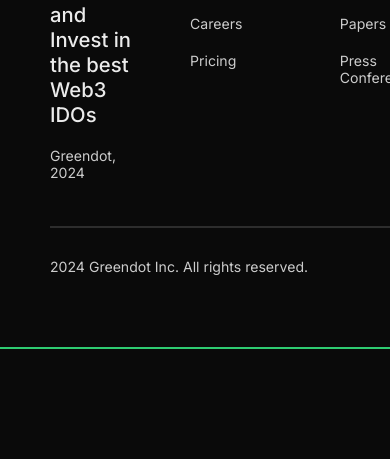
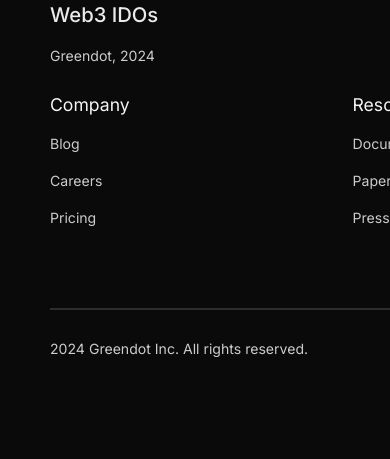
Before and after one commit to Prod-Moon/GreenDot, a plain HTML site: page index.html in a window 390 px wide. Shown: the part 6878-7337 px from the top of the page. Before the commit the page ends 7257 px from the top, so only its background shows below. Drawn offline with nearby package versions, Linux system fonts and the light colour scheme.

Commit message:
second commit

```diff
--- a/style.css
+++ b/style.css
@@ -658,6 +658,40 @@
     filter: brightness(75%);
 }
 
+@media all and (max-width: 768px) {
+    body {
+        display: flex;
+        flex-wrap: wrap;
+        max-width: 100%;
+    }
+    img, video {
+        max-width: 100%;
+        height: auto;
+      }
+      .headerContainer {
+        max-width: 100%;
+        gap: 185%;
+    }
+    .greenDotLaunched {
+        border: 2px solid var(--LIGHT-GREEN-COLOR);
+    }
+    .companyResourcesLegal {
+        display: flex;
+        gap: 70px;
+        justify-content: space-between;
+        margin-top: 30px;
+    }
+    .getlaunchedContainer {
+        border: none;
+    }
+    .discoverInFooter {
+        min-width: 775px;
+    }
+     .discoverInFooterContainer {
+       max-width: 100%;
+       display: block;
+    }
+}
 @media all and (max-width: 576px) {
     body {
         display: flex;
@@ -668,9 +702,6 @@
         max-width: 100%;
         height: auto;
       }
-    .discoverInFooterContainer {
-        gap: 55px;
-    }
     .headerContainer {
         max-width: 100%;
         gap: 175%;
```
